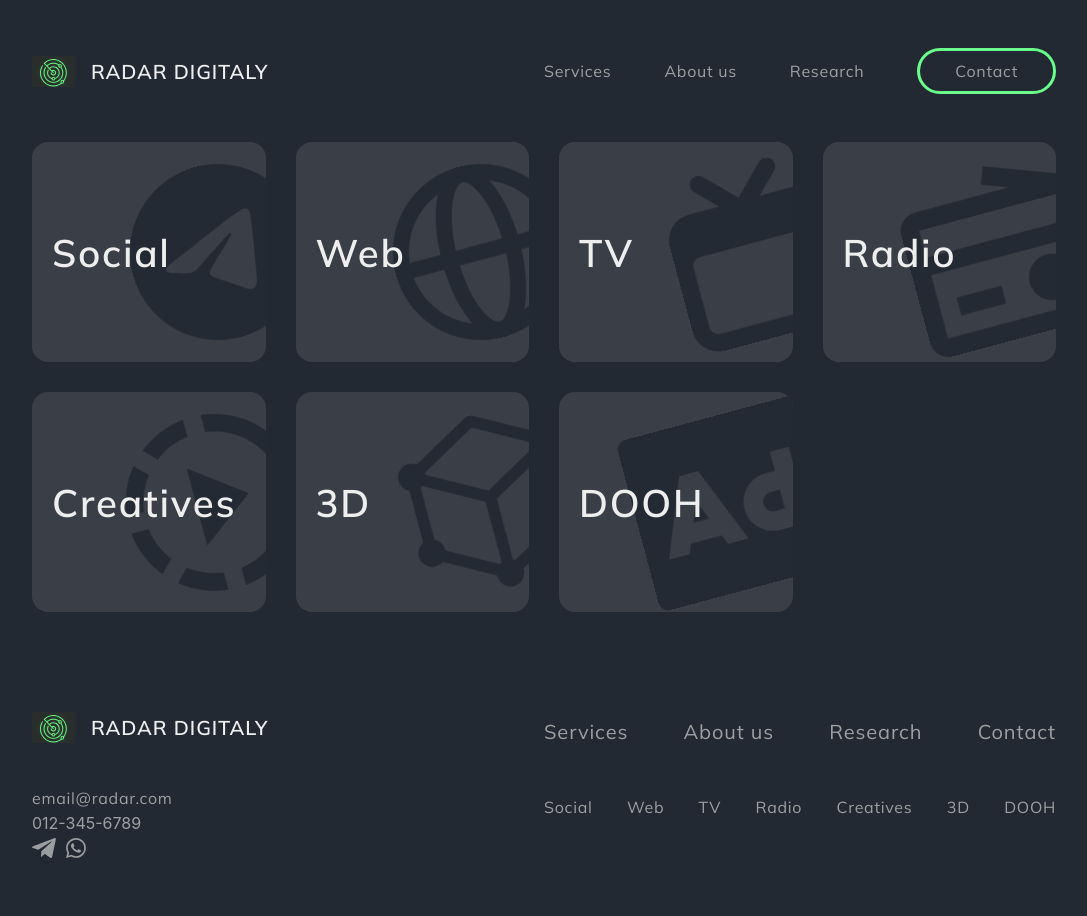
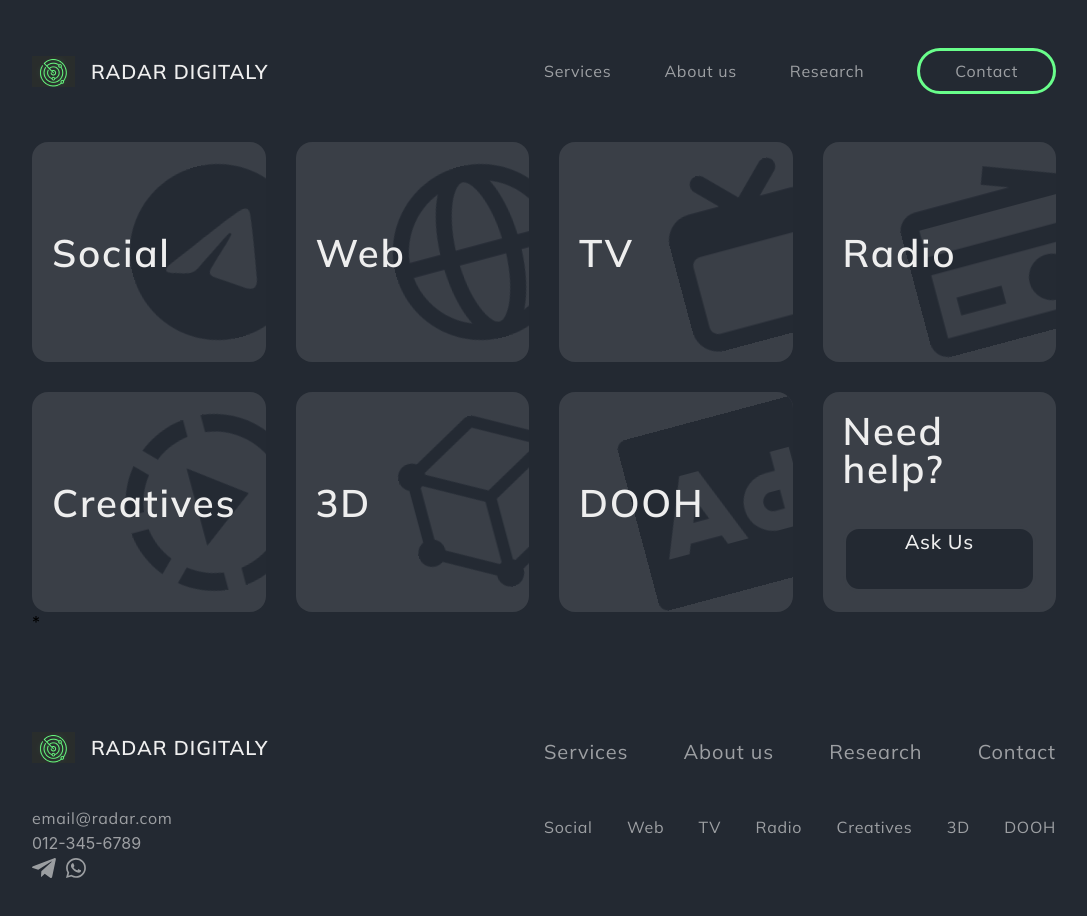
Before and after one commit to matveisch/radar-next, a Next.js app: page /services in a window 1280 px wide. Shown: the top 916 px of the page, without its empty margins (96-1183 px from the left). Built offline with nearby package versions, Linux system fonts and the light colour scheme.

Commit message:
services page finished

```diff
--- a/components/services-menu-desktop/ServicesMenuDesktop.module.scss
+++ b/components/services-menu-desktop/ServicesMenuDesktop.module.scss
@@ -6,5 +6,37 @@
     grid-template-columns: repeat(auto-fill, minmax(max(100px, 20%), 1fr));
     //grid-template-rows: repeat(auto-fit,100%);
     gap: 30px;
+    #contactCard {
+      background-color: $off-black;
+      width: 100%;
+      border-radius: 16px;
+      position: relative;
+      display: flex;
+      flex-direction: column;
+      justify-content: space-between;
+
+      height: calc(40vh - 100px);
+      #contactBtn {
+        margin: 20px;
+        border-radius: 16px;
+        border: 3px solid $off-black;
+        background-color: $black;
+
+        #contactLink {
+          height: 100%;
+          display: block;
+          text-align: center;
+          color: $off-white;
+          text-decoration: none;
+        }
+      }
+      #contactTitle {
+        margin: 20px 0 0 20px;
+        color: $off-white;
+        line-height: 3vw;
+        font-size: 3vw;
+        z-index: 1;
+      }
+    }
   }
 }
--- a/components/services-menu-desktop/ServicesMenuDesktop.tsx
+++ b/components/services-menu-desktop/ServicesMenuDesktop.tsx
@@ -1,4 +1,5 @@
 import React, { useContext, useState, useEffect } from "react";
+import Link from "next/link";
 import { motion } from "framer-motion";
 import styles from "./ServicesMenuDesktop.module.scss";
 import useServicesList from "../../data/servicesList";
@@ -6,17 +7,33 @@ import { cardIdContextType, idContext } from "../../components/Layout";
 import ServicesBtn from "../../ui/services-btn/ServicesBtn";
 import ServicesDescription from "../services-description/ServicesDescription";
 
+const contactCardAnim = {
+  open: {
+    height: "calc(40vh - 100px)",
+  },
+  closed: {
+    height: "60px",
+  },
+};
+const contactTitleAnim = {
+  open: {
+    display: "block",
+    visibility: "visible",
+  },
+  closed: {
+    display: "none",
+    visibility: "hidden",
+  },
+};
+const contactBtnAnim = {
+  open: { height: "60px", margin: "20px" },
+  closed: { height: "100%", margin: "0" },
+};
 export default function ServicesMenuDesktop() {
   const [isOpen, setIsOpen] = useState<boolean>(true);
-  const [selectedId, setSelectedId] = useState<number>(0);
 
   const servicesArr = useServicesList();
-  const { cardId } = useContext(idContext) as cardIdContextType;
-  useEffect(() => {
-    if (cardId != undefined) {
-      setIsOpen(false);
-    }
-  }, []);
+  const { cardId, setCardId } = useContext(idContext) as cardIdContextType;
 
   return (
     <motion.div
@@ -38,8 +55,29 @@ export default function ServicesMenuDesktop() {
             />
           );
         })}
+        <motion.div id={styles.contactCard} variants={contactCardAnim}>
+          <motion.h4
+            id={styles.contactTitle}
+            className="H3"
+            variants={contactTitleAnim}
+          >
+            Need help?
+          </motion.h4>
+          <motion.div
+            id={styles.contactBtn}
+            variants={contactBtnAnim}
+            whileHover={{
+              scale: 1.05,
+              boxShadow: "0px 3px 16px 0px rgba(105, 254, 139, 0.2)",
+            }}
+          >
+            <Link href="/contact" id={styles.contactLink} className="paragraph">
+              Ask Us
+            </Link>
+          </motion.div>
+        </motion.div>
       </motion.div>
-      <ServicesDescription serviceId={cardId != null ? cardId : 0} />
+      <ServicesDescription serviceId={cardId != null ? cardId : 0} />*
     </motion.div>
   );
 }
--- a/components/services-menu-mobile/ServicesMenuMobile.tsx
+++ b/components/services-menu-mobile/ServicesMenuMobile.tsx
@@ -1,4 +1,4 @@
-import React, { useContext } from "react";
+import React, { useContext, useEffect, useState } from "react";
 import { motion, useCycle } from "framer-motion";
 import styles from "./ServicesMenuMobile.module.scss";
 import Image from "next/image";
@@ -8,10 +8,19 @@ import ServicesDescription from "../services-description/ServicesDescription";
 import useServicesList from "../../data/servicesList";
 
 export default function ServicesMenuMobile() {
-  const [isOpen, toggleOpen] = useCycle(true, false);
+  const [isOpen, setIsOpen] = useState<boolean>(true);
   const servicesArr = useServicesList();
-  const { cardId } = useContext(idContext) as cardIdContextType;
-
+  const { cardId, setCardId } = useContext(idContext) as cardIdContextType;
+  const toggleOpen = () => {
+    setIsOpen(!isOpen);
+  };
+  useEffect(() => {
+    if (cardId != undefined) {
+      setIsOpen(false);
+    } else {
+      setIsOpen(true);
+    }
+  }, [cardId]);
   return (
     <motion.div
       initial={false}
@@ -28,13 +37,15 @@ export default function ServicesMenuMobile() {
         >
           <Image
             id={styles.chosenServiceImg}
-            src={require(`../../images/${
-              servicesArr[cardId != null ? cardId : 0].img
-            }.svg`)}
+            src={
+              cardId != null
+                ? require(`../../images/${servicesArr[cardId].img}.svg`)
+                : require(`../../images/select.svg`)
+            }
             alt={servicesArr[cardId != null ? cardId : 0].name}
           />
           <p className="H4" id={styles.chosenServiceText}>
-            {servicesArr[cardId != null ? cardId : 0].name}
+            {cardId != null ? servicesArr[cardId].name : "Select a service"}
           </p>
           <motion.div
             id={styles.dropDownImg}
--- a/ui/services-btn/ServicesBtn.module.scss
+++ b/ui/services-btn/ServicesBtn.module.scss
@@ -1,6 +1,7 @@
 @import "../../styles/variables.module";
 
 #mainWrapper {
+  cursor: pointer;
   background-color: $off-black;
   width: 100%;
   border-radius: 16px;
--- a/ui/services-dropdown-menu/ServicesDropdownMenu.tsx
+++ b/ui/services-dropdown-menu/ServicesDropdownMenu.tsx
@@ -1,4 +1,4 @@
-import React, { useContext } from "react";
+import React, { useContext, useEffect } from "react";
 import { motion, useCycle } from "framer-motion";
 import styles from "./ServicesDropdownMenu.module.scss";
 import { cardIdContextType, idContext } from "../../components/Layout";
@@ -20,7 +20,8 @@ const variants = {
 };
 export default function ServicesDropdownMenu({ toggle }: Props) {
   const servicesArr = useServicesList();
-  const { cardId } = useContext(idContext) as cardIdContextType;
+  const { cardId, setCardId } = useContext(idContext) as cardIdContextType;
+
   return (
     <motion.ul id={styles.servicesUl} variants={variants}>
       {servicesArr
```
Also changed, not shown: components/navbar/Navbar.tsx (+0 -35 lines), images/select.svg (added).
